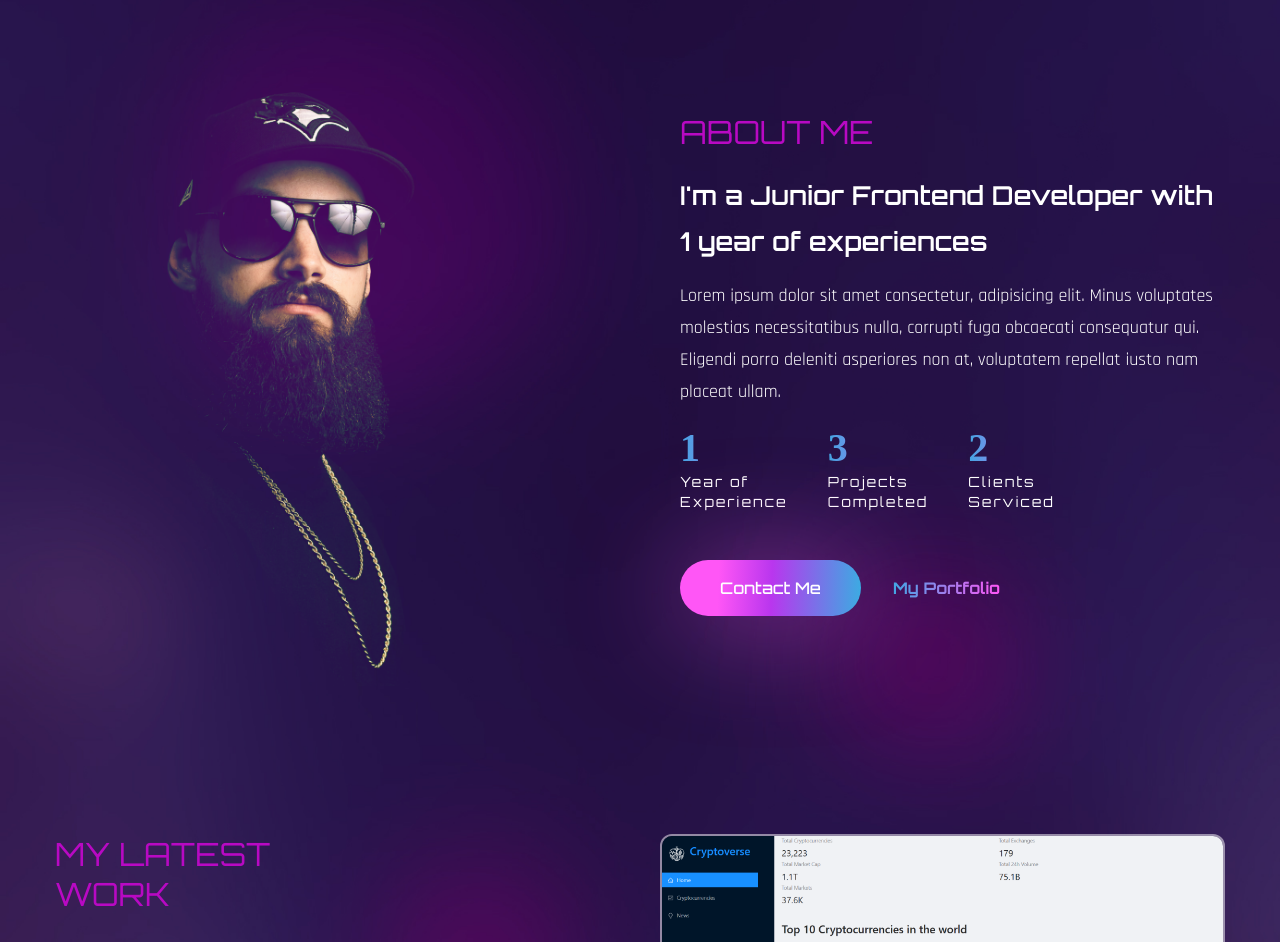
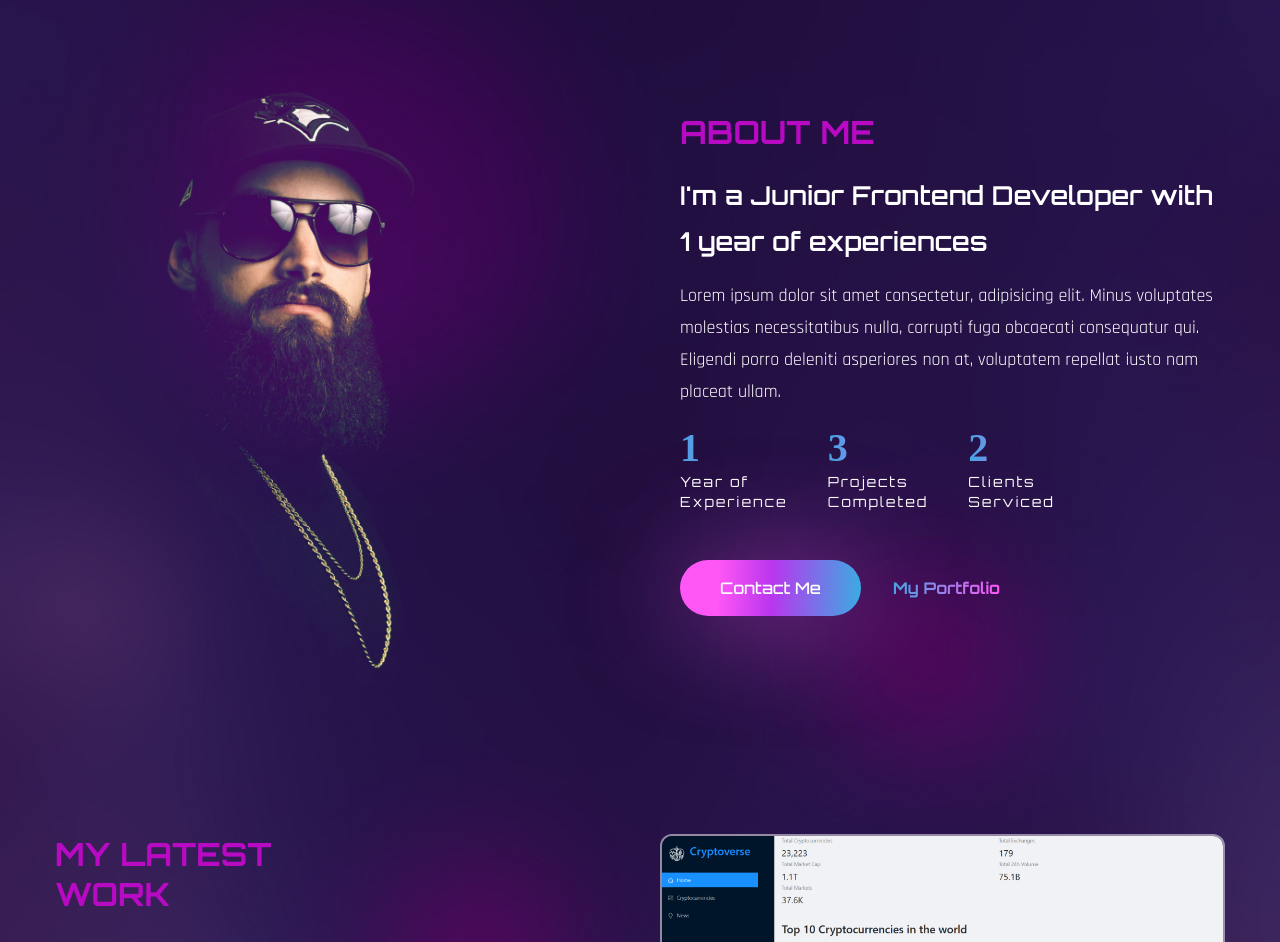
Before and after one commit to damarbm30/react-portfolio, a React (Vite) app: page / in a window 1280 px wide. Shown: the part 770-1712 px from the top of the page. Built offline with nearby package versions, Linux system fonts and the light colour scheme; a web font is replaced by a local one.

Commit message:
bold heading 2

```diff
--- a/src/pages/About.jsx
+++ b/src/pages/About.jsx
@@ -28,7 +28,7 @@ const About = () => {
             viewport={{ once: false, amount: 0.3 }}
             className="flex-1"
           >
-            <h2 className="h2 text-accent">About Me</h2>
+            <h2 className="h2 font-bold text-accent">About Me</h2>
             <h3 className="h3 mb-4">I'm a Junior Frontend Developer with 1 year of experiences</h3>
             <p className="mb-6">
               Lorem ipsum dolor sit amet consectetur, adipisicing elit. Minus voluptates molestias necessitatibus nulla,
--- a/src/pages/Works.jsx
+++ b/src/pages/Works.jsx
@@ -16,7 +16,7 @@ const Works = () => {
           >
             {/* text */}
             <div>
-              <h2 className="h2 leading-tight text-accent">
+              <h2 className="h2 font-bold leading-tight text-accent">
                 My Latest <br /> Work
               </h2>
               <p className="mb-10 max-w-sm">
```
